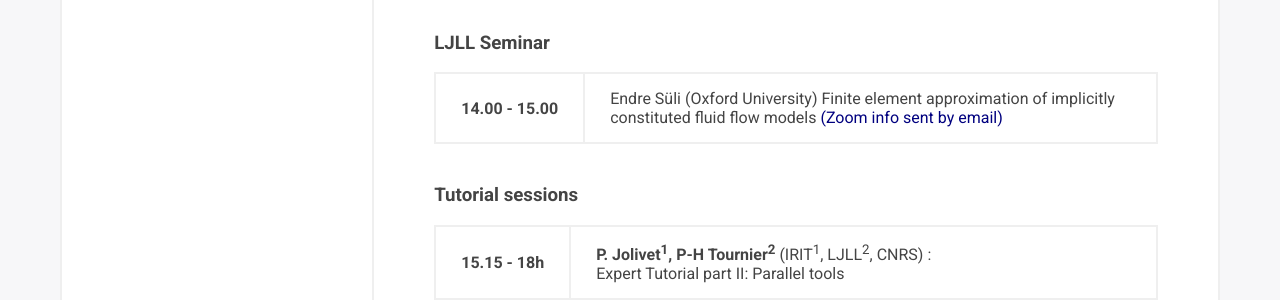
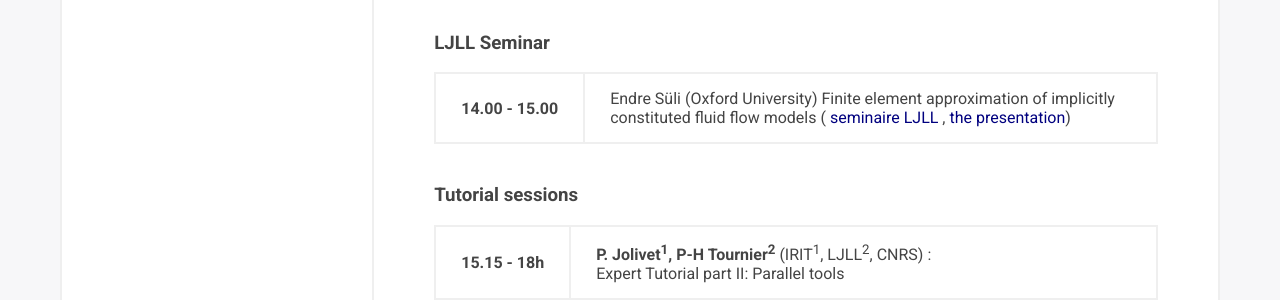
Before and after one commit to FreeFem/FreeFem-website, a Jekyll site: the page built from ffdays.md, in a window 1280 px wide and 900 px high, scrolled down 2930 px. Shown: the part 199-499 px from the top of the window. Built offline with Jekyll 4.4.1, drawn with Linux system fonts in a browser that asks for light colours.

Commit message:
add presentation of Endre Suli

```diff
--- a/_layouts/ffdays.html
+++ b/_layouts/ffdays.html
@@ -241,7 +241,8 @@
                                 <th scope="row">14.00 - 15.00<br> </th>
                                 <td>
                                     Endre Süli (Oxford University) Finite element approximation of implicitly constituted fluid flow models
-                                    <a href="https://www.ljll.math.upmc.fr/fr/seminaires/article/seminaire-du-laboratoire"> (Zoom info sent by email)</a>
+		   (  <a href="https://www.ljll.math.upmc.fr/fr/seminaires/article/seminaire-du-laboratoire">  seminaire LJLL</a> ,
+                      <a href="https://github.com/FreeFem/FreeFem-days/raw/master/2020/slides/talk-ES.pdf">  the presentation</a>)
                                 </td>
                             </tr>
                         </tbody>
```
